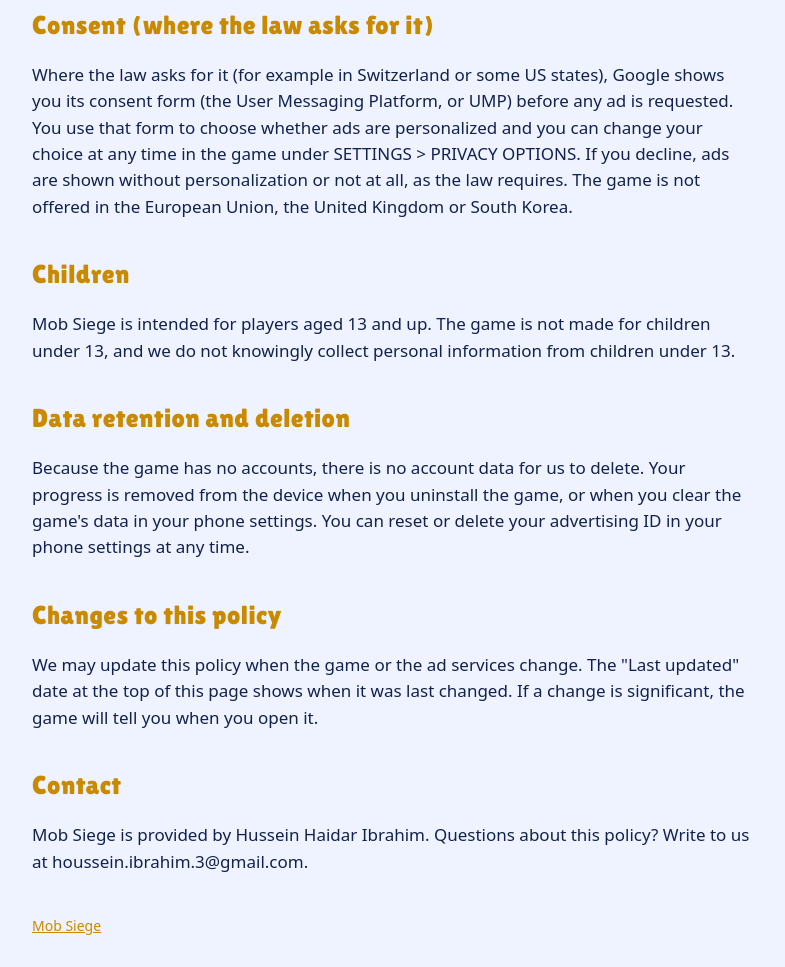
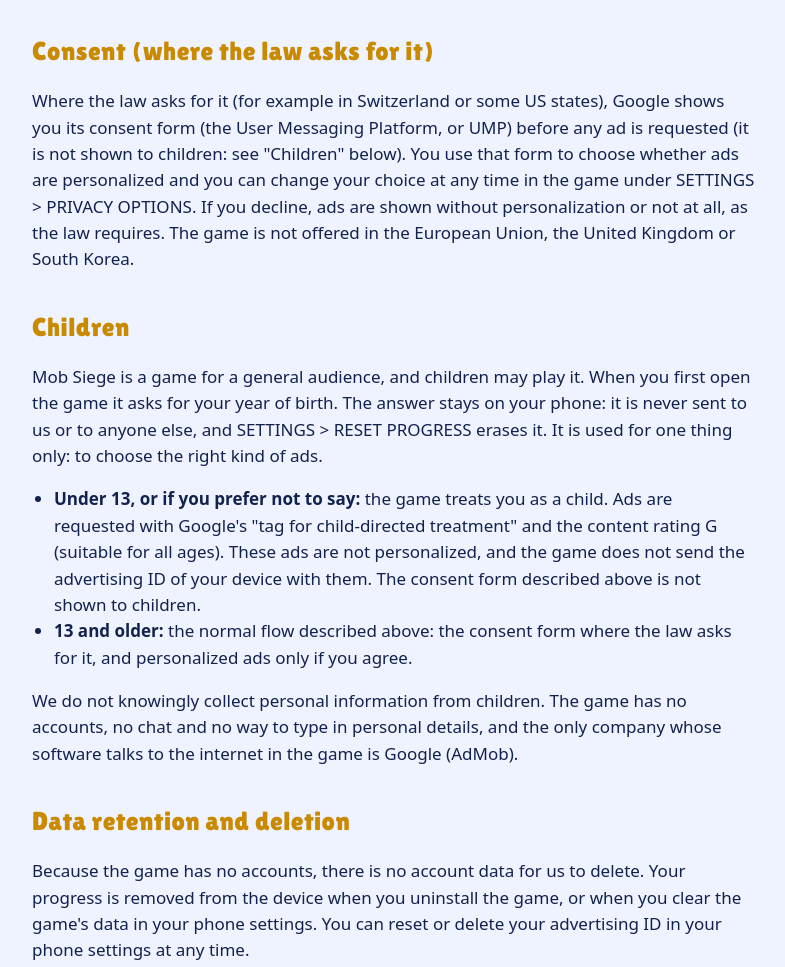
Before and after one commit to h0ussein/h0ussein.github.io, a plain HTML site: page privacy/index.html in a window 1280 px wide. Shown: the part 1324-2291 px from the top of the page, without its empty margins (246-1031 px from the left). Drawn offline with Linux system fonts and the light colour scheme.

Commit message:
Privacy policy: children section (mixed audience, kid-safe ads); site text update

```diff
--- a/privacy/index.html
+++ b/privacy/index.html
@@ -32,7 +32,7 @@ footer { margin-top: 40px; font-size: 14px; color: var(--muted); }
 <li>Interactions with ads</li>
 <li>Crash and diagnostic data</li>
 </ul>
-<p>This data is collected by Google, not by us directly.</p>
+<p>This data is collected by Google, not by us directly. For players under 13 (or who prefer not to say their age) the advertising ID is not used: see &quot;Children&quot; below.</p>
 <h2>How it is used</h2>
 <p>The advertising data is used to show ads, to measure the performance of ads, and to prevent fraud and abuse of the ad system. We use it for these purposes only.</p>
 <h2>Advertising (AdMob)</h2>
@@ -44,9 +44,14 @@ footer { margin-top: 40px; font-size: 14px; color: var(--muted); }
 <p>Rewarded ads are always your choice. Interstitial ads can appear after a win, as described above. With no internet connection the game shows no ads. Data is encrypted in transit using HTTPS. We do not sell your data.</p>
 <p>Google&#x27;s own privacy policy applies to ad data: <a href="https://policies.google.com/privacy">https://policies.google.com/privacy</a></p>
 <h2>Consent (where the law asks for it)</h2>
-<p>Where the law asks for it (for example in Switzerland or some US states), Google shows you its consent form (the User Messaging Platform, or UMP) before any ad is requested. You use that form to choose whether ads are personalized and you can change your choice at any time in the game under SETTINGS &gt; PRIVACY OPTIONS. If you decline, ads are shown without personalization or not at all, as the law requires. The game is not offered in the European Union, the United Kingdom or South Korea.</p>
+<p>Where the law asks for it (for example in Switzerland or some US states), Google shows you its consent form (the User Messaging Platform, or UMP) before any ad is requested (it is not shown to children: see &quot;Children&quot; below). You use that form to choose whether ads are personalized and you can change your choice at any time in the game under SETTINGS &gt; PRIVACY OPTIONS. If you decline, ads are shown without personalization or not at all, as the law requires. The game is not offered in the European Union, the United Kingdom or South Korea.</p>
 <h2>Children</h2>
-<p>Mob Siege is intended for players aged 13 and up. The game is not made for children under 13, and we do not knowingly collect personal information from children under 13.</p>
+<p>Mob Siege is a game for a general audience, and children may play it. When you first open the game it asks for your year of birth. The answer stays on your phone: it is never sent to us or to anyone else, and SETTINGS &gt; RESET PROGRESS erases it. It is used for one thing only: to choose the right kind of ads.</p>
+<ul>
+<li><strong>Under 13, or if you prefer not to say:</strong> the game treats you as a child. Ads are requested with Google&#x27;s &quot;tag for child-directed treatment&quot; and the content rating G (suitable for all ages). These ads are not personalized, and the game does not send the advertising ID of your device with them. The consent form described above is not shown to children.</li>
+<li><strong>13 and older:</strong> the normal flow described above: the consent form where the law asks for it, and personalized ads only if you agree.</li>
+</ul>
+<p>We do not knowingly collect personal information from children. The game has no accounts, no chat and no way to type in personal details, and the only company whose software talks to the internet in the game is Google (AdMob).</p>
 <h2>Data retention and deletion</h2>
 <p>Because the game has no accounts, there is no account data for us to delete. Your progress is removed from the device when you uninstall the game, or when you clear the game&#x27;s data in your phone settings. You can reset or delete your advertising ID in your phone settings at any time.</p>
 <h2>Changes to this policy</h2>
```
Also changed, not shown: index.html (+1 -1 lines), app-ads.txt.
